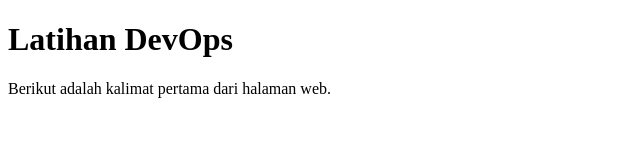
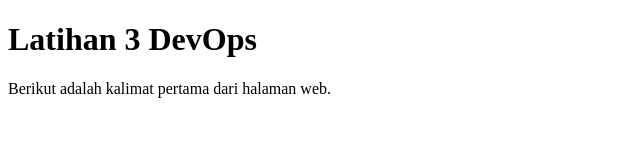
Before and after one commit to fadlu-ctrl/DevOps_Class_Project-, a plain HTML site: page index.html in a window 1280 px wide. Shown: the whole page, without its empty margins (0-640 px from the left). Drawn offline with Linux system fonts and the light colour scheme.

Commit message:
Update index.html

```diff
--- a/index.html
+++ b/index.html
@@ -1,8 +1,7 @@
 <!DOCTYPE html>
 <html>
 <body>
-
-<h1>Latihan DevOps</h1>
+<h1>Latihan 3 DevOps</h1>
 <p>Berikut adalah kalimat pertama dari halaman web.</p>
 </body>
 </html>
```
